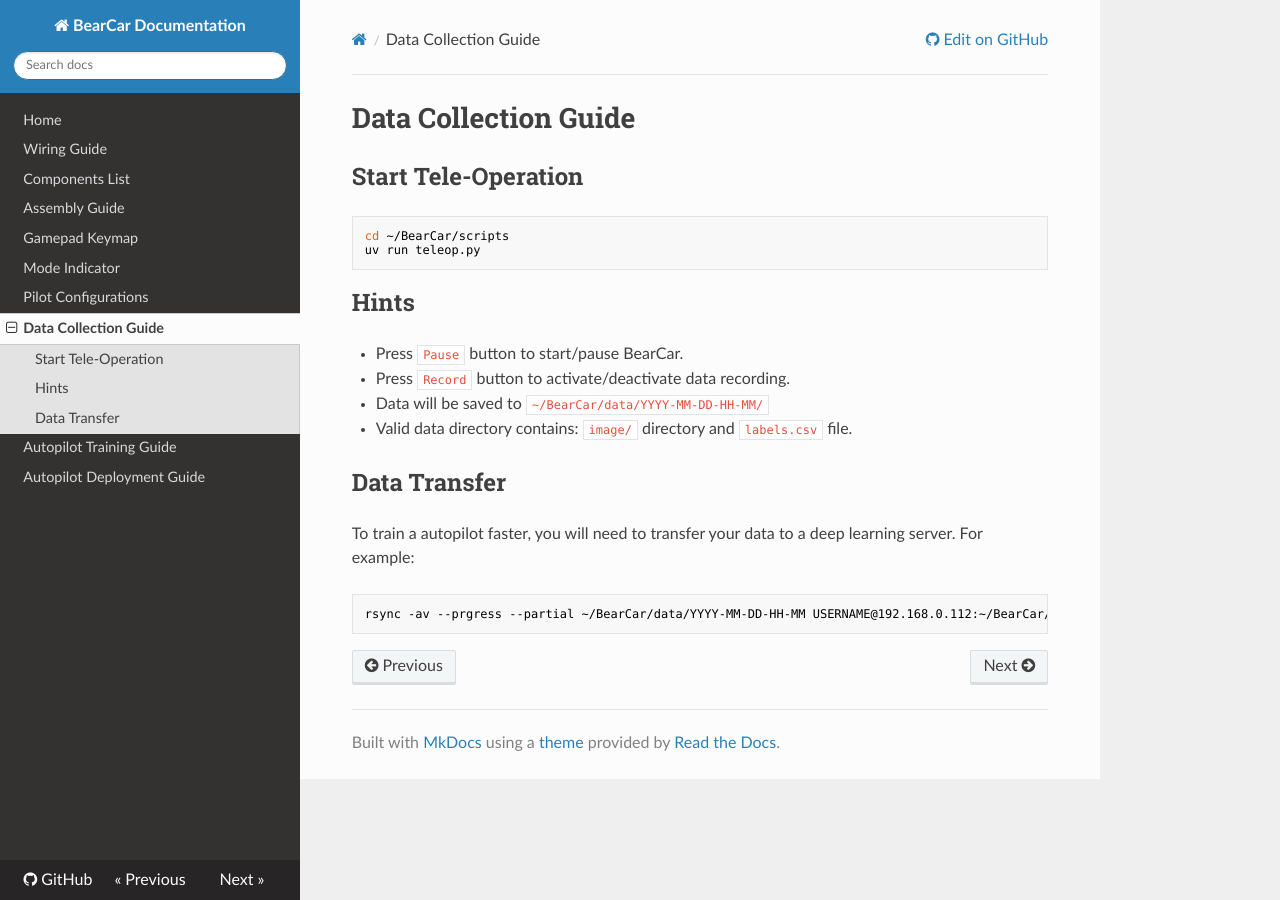
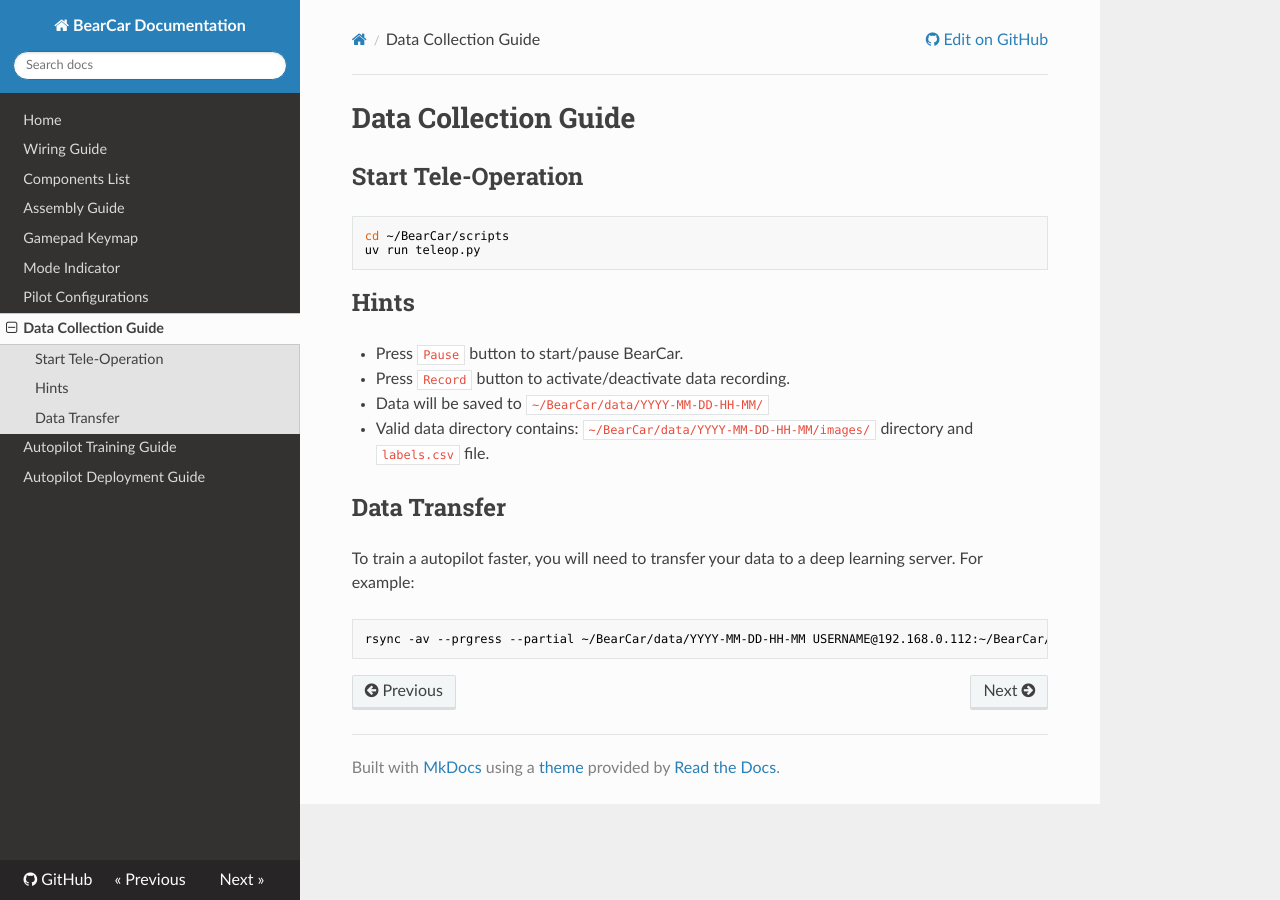
Before and after one commit to UCAEngineeringPhysics/bearcar_docs, an MkDocs documentation site: the page built from docs/data.md, in a window 1280 px wide. Built offline with MkDocs 1.6.1, drawn with Linux system fonts in a browser that asks for light colours; nearby versions of some CDN libraries.

Commit message:
fix images/ path

```diff
--- a/docs/data.md
+++ b/docs/data.md
@@ -12,7 +12,7 @@ uv run teleop.py
 - Press `Pause` button to start/pause BearCar.
 - Press `Record` button to activate/deactivate data recording.
 - Data will be saved to `~/BearCar/data/YYYY-MM-DD-HH-MM/`
-- Valid data directory contains: `image/` directory and `labels.csv` file.
+- Valid data directory contains: `~/BearCar/data/YYYY-MM-DD-HH-MM/images/` directory and `labels.csv` file.
 
 ## Data Transfer
 
```
